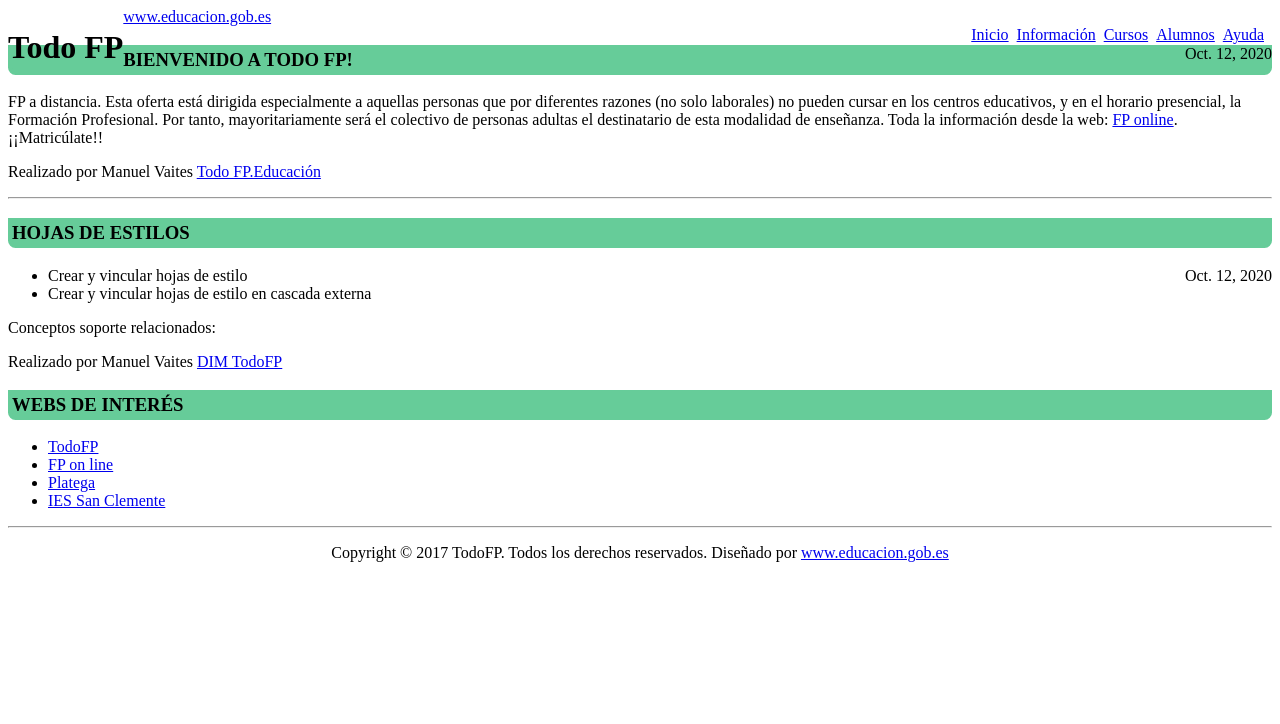
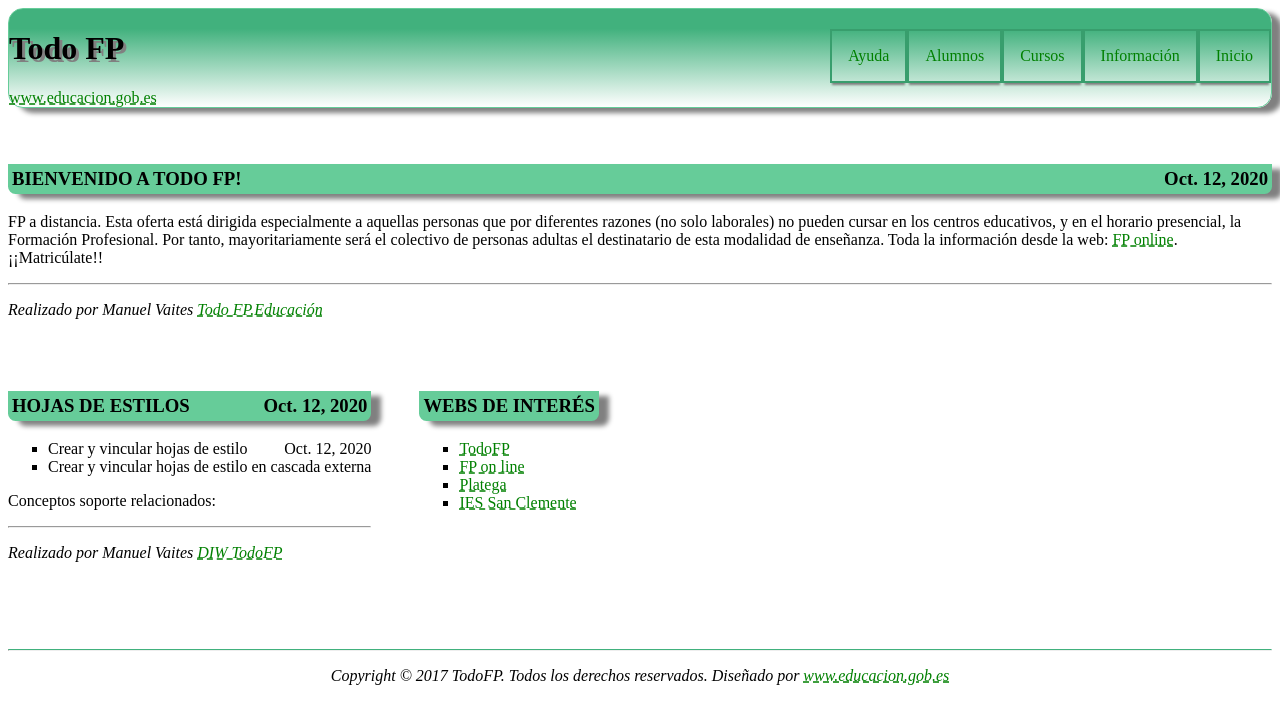
Before and after one commit to gonlelo/DW2A, a PHP site: page /GonzaloDeSaavedra.html in a window 1280 px wide. Shown: the top 724 px of the page. Run offline with PHP 8.4, Linux system fonts and the light colour scheme.

Commit message:
pagina camino

```diff
--- a/Dsñ. Interfaces/Trabajos/CrearPágina 40%/GonzaloDeSaavedra.css
+++ b/Dsñ. Interfaces/Trabajos/CrearPágina 40%/GonzaloDeSaavedra.css
@@ -1,21 +1,66 @@
+a{
+    color: green;
+    text-decoration-style: dashed;
+}
+h1{
+    text-shadow: 3px 3px grey;
+}
+p:last-of-type{
+    font-style: italic;
+}
+.pie{
+    text-align: center;
+}
+.top {
+    border: 1px solid #66CC99;
+    border-radius: 15px;
+    box-shadow: 10px 5px 5px grey;
+    background: rgb(2,0,36);
+    background: linear-gradient(180deg, #41b17d 20%, rgba(0,212,255,0) 100%);
+}
 
-header nav a{
-    padding-right: 0.5em  ;
+.menu{
+    position: relative;
+    bottom: 60px;
+    float: right;
+    padding: 1em;
+    border: 2px solid #389e6d;
+    text-decoration: none;
+    box-shadow: 0 4px 2px -2px gray;
+}
+.menu:hover{
+    position: relative;
+    bottom: 60px;
+    float: right;
+    padding: 1em;
+    border: 2px solid #94e6be;
+    background-color: #4daf80;
+    color: white;
+    text-decoration: none;
+    box-shadow: 0 4px 2px -2px gray;
+}
+
+
+h3{
+    margin-top: 3em;
+    border: 0.23em solid #66CC99;
+    border-radius: 0em 0em 0.4em 0.4em;
+    box-shadow: 10px 5px 5px grey;
+    background-color: #66CC99;
+
+}
+span{
     float: right;
 }
 
-h1{
-    float:left;
+.styles, .webs{
+    float: left;
+    margin-right: 3em;
 }
-h3{
-    border: 0.23em solid #66CC99;
-    border-radius: 0em 0em 0.4em 0.4em;
-    background-color: #66CC99;
 
+#hrVerde{
+    border-top: 1px solid #41b17d;
 }
-footer{
-    text-align: center;
+li{
+    list-style-type:square
 }
-span{
-    float:right;
-}
--- a/Dsñ. Interfaces/Trabajos/CrearPágina 40%/GonzaloDeSaavedra.html
+++ b/Dsñ. Interfaces/Trabajos/CrearPágina 40%/GonzaloDeSaavedra.html
@@ -7,43 +7,44 @@
     <link rel="stylesheet" href="GonzaloDeSaavedra.css">
 </head>
 <body>
-    <header>
-        <div class="top-bar">
-            <div class="logo">
+        <div class="top">
+
                 <h1>Todo FP</h1>
                 <a href="https://www.educacion.gob.es">www.educacion.gob.es</a>
-            </div>
-            <nav>
-                <a href="#">Ayuda</a>
-                <a href="#">Alumnos</a>
-                <a href="#">Cursos</a>
-                <a href="#">Información</a>
-                <a href="#">Inicio</a>
-            </nav>
+
+                <a href="#" class="menu">Inicio</a>
+                <a href="#" class="menu">Información</a>
+                <a href="#" class="menu">Cursos</a>
+                <a href="#" class="menu">Alumnos</a>
+                <a href="#" class="menu">Ayuda</a>
+
+
+
+
+
         </div>
-    </header>
 
         <div class="intro">
-            <span>Oct. 12, 2020</span>
-            <h3>BIENVENIDO A TODO FP!</h3>
+            <h3>BIENVENIDO A TODO FP! <span>Oct. 12, 2020</span></h3>
             <p>FP a distancia. Esta oferta está dirigida especialmente a aquellas personas que por diferentes razones
             (no solo laborales) no pueden cursar en los centros educativos, y en el horario presencial, la Formación Profesional.
             Por tanto, mayoritariamente será el colectivo de personas adultas el destinatario de esta modalidad de enseñanza.
             Toda la información desde la web: <a href="#">FP online</a>. ¡¡Matricúlate!!</p>
+            <hr>
             <p>Realizado por Manuel Vaites <a href="#">Todo FP.Educación</a></p>
             </div>
-        <hr>
 
-        <div class="content">
+
             <div class="styles">
-                <h3>HOJAS DE ESTILOS</h3>
+                <h3>HOJAS DE ESTILOS <span>Oct. 12, 2020</span></h3>
                 <span>Oct. 12, 2020</span>
                 <ul>
                     <li>Crear y vincular hojas de estilo</li>
                     <li>Crear y vincular hojas de estilo en cascada externa</li>
                 </ul>
                 <p>Conceptos soporte relacionados:</p>
-                <p>Realizado por Manuel Vaites <a href="#">DIM TodoFP</a></p>
+                <hr>
+                <p>Realizado por Manuel Vaites <a href="#">DIW TodoFP</a></p>
             </div>
             <div class="webs">
                 <h3>WEBS DE INTERÉS</h3>
@@ -54,12 +55,13 @@
                     <li><a href="#">IES San Clemente</a></li>
                 </ul>
             </div>
-        </div>
 
-        <hr>
-        <footer>
+        <br><br><br><br><br><br><br><br><br><br><br><br><br><br><br><br><br>
+        <hr id="hrVerde">
+
+        <div class="pie">
             <p>Copyright © 2017 TodoFP. Todos los derechos reservados. Diseñado por
                 <a href="https://www.educacion.gob.es">www.educacion.gob.es</a></p>
-        </footer>
+        </div>
 </body>
 </html>
```
